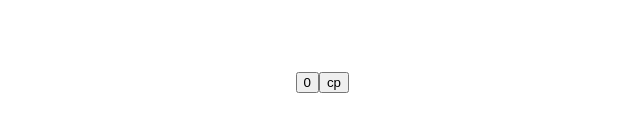
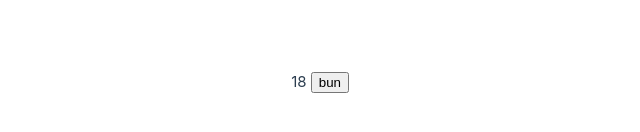
Before and after one commit to sakei1982/vue3-project, a Vue app: page / in a window 1280 px wide. Shown: the part 318-450 px from the top of the page, without its empty margins (291-931 px from the left). Built offline with nearby package versions, Linux system fonts and the light colour scheme.

Commit message:
satch函数

```diff
--- a/src/App.vue
+++ b/src/App.vue
@@ -1,21 +1,33 @@
-<script setup>
-  import {ref, watch} from 'vue'
-  const count = ref(0)
-  const name = ref('cp')
-  const changeCount = ()=>{
-    count.value++
-  }
-  const changeName = ()=>{
-    name.value='pc'
-  }
-watch([count,name],([newCount,newName],[oldCount,oldName])=>{
-  console.log([newCount,newName],[oldCount,oldName]);
-},{immediate:true})
+<!-- <script setup>
+import { ref, watch } from 'vue'
+const state = ref({ count: 0 })
+const changeStateByCount = () => {
+  state.value.count++
+}
+watch(state, () => {
+  console.log('发生变化');
+},{deep:true})
 </script>
-
 <template>
   <div>
-    <button @click="changeCount">{{ count }}</button>
-    <button @click="changeName">{{ name }}</button>
+    {{ state.count }}
+    <button @click="changeStateByCount">count</button>
+  </div>
+</template> -->
+<script setup>
+import { ref, watch } from 'vue'
+const info = ref({ name: 'cp', age: 18 })
+const changeAge = () => {
+  info.value.age++
+}
+watch(
+  () => info.value.age,
+  () => console.log('发生变化')
+)
+</script>
+<template>
+  <div>
+    {{ info.age }}
+    <button @click="changeAge">bun</button>
   </div>
 </template>
```
